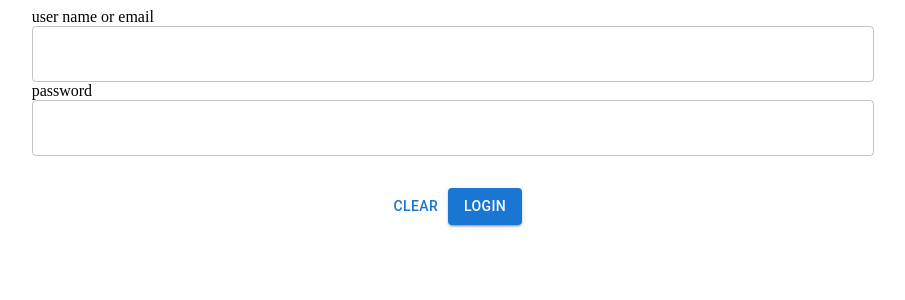
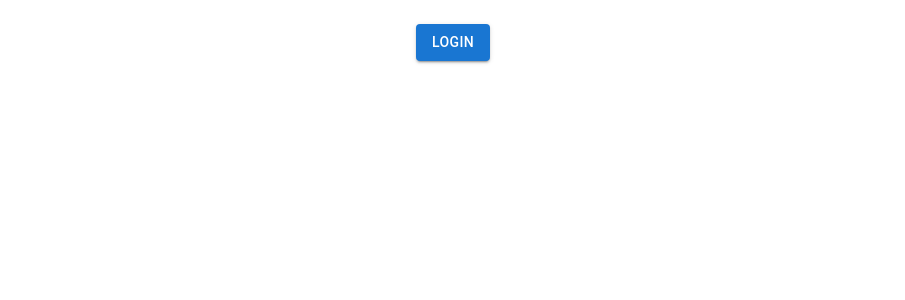
Before and after one commit to mpehlivanova/Login-logout-app, a React (Create React App) app: page / in a window 1280 px wide. Shown: the top 300 px of the page, without its empty margins (187-1092 px from the left). Built offline with nearby package versions, Linux system fonts and the light colour scheme.

Commit message:
feat: implement login with msal

```diff
--- a/package.json
+++ b/package.json
@@ -9,6 +9,8 @@
     "eject": "react-scripts eject"
   },
   "dependencies": {
+    "@azure/msal-browser": "^3.10.0",
+    "@azure/msal-react": "^2.0.12",
     "@emotion/react": "^11.11.3",
     "@emotion/styled": "^11.11.0",
     "@mui/material": "^5.15.11",
@@ -20,6 +22,7 @@
     "@types/react": "^18.2.60",
     "@types/react-dom": "^18.2.19",
     "axios": "^1.6.7",
+    "install": "^0.13.0",
     "jwt-decode": "^4.0.0",
     "react": "^18.2.0",
     "react-dom": "^18.2.0",
--- a/src/api/api.ts
+++ b/src/api/api.ts
@@ -1,43 +1,28 @@
-import { GrantType } from '../enum';
-import { MethodType, RequestBody, RequestUser } from '../types';
-import {
-  AUDIENCE,
-  BASE_URL,
-  CLIENT_ID,
-  CLIENT_SECRET,
-  HEADERS as headers,
-  SCOPE,
-} from './constants';
-
-export const login = async (user: RequestUser) =>
-  await request(`${BASE_URL}/oauth/token`, 'POST', {
-    ...user,
-    grant_type: GrantType.password,
-  });
-
-export const refreshSession = async (refreshToken: string) =>
-  await request(`${BASE_URL}/oauth/token`, 'POST', {
-    refresh_token: refreshToken,
-    grant_type: GrantType.refresh_token,
-  });
+import { getToken } from '../auth/auth-manager';
+import { TokenType } from '../enum';
+import { MethodType } from '../types';
+import { HEADERS } from './constants';
 
 export const request = async (
   endpoint: string,
   method: MethodType,
-  body?: any
+  body?: any,
+  authorization?: boolean
 ) => {
-  const bodyBase: RequestBody = {
-    client_id: CLIENT_ID,
-    client_secret: CLIENT_SECRET,
-    audience: AUDIENCE,
-    scope: SCOPE,
+  const headers = {
+    ...HEADERS,
+    ...(authorization
+      ? {
+          Authorization: `Bearer ${getToken(TokenType.accessToken)}`,
+        }
+      : {}),
   };
   let response = null;
   try {
     response = await fetch(`${endpoint}`, {
       headers,
       method,
-      body: JSON.stringify(body ? { ...bodyBase, ...body } : bodyBase),
+      body: JSON.stringify(body),
     });
   } catch {
     throw new Error('error response');
--- a/src/api/constants.ts
+++ b/src/api/constants.ts
@@ -1,7 +1,25 @@
-export const CLIENT_ID = 'JpwJuEhdlzYrH6FO3kW6QVP8GTr0cVr9';
-export const CLIENT_SECRET =
-  'rctURI8w_fRJe73DPqaI8ASCAbJGCd18p8QsU9nkNpU1_CTadZUzsWzD79YtovLO';
+import { Configuration, ProtocolMode } from '@azure/msal-browser';
+
+export const CLIENT_ID = '7RswiAboRELefuFhVK9RRhaWloTr0VNq';
 export const AUDIENCE = 'https://dev-y4thf51u18ja0ber.eu.auth0.com/api/v2/';
-export const SCOPE = 'openid offline_access';
+export const SCOPE = ['openid', 'offline_access', 'email'];
 export const HEADERS = { 'content-type': 'application/json' };
 export const BASE_URL = 'https://dev-y4thf51u18ja0ber.eu.auth0.com';
+
+export const msalConfig: Configuration = {
+  auth: {
+    clientId: CLIENT_ID,
+    authority: BASE_URL,
+    redirectUri: 'http://localhost:3000/home',
+    OIDCOptions: {
+      serverResponseType: 'query',
+      defaultScopes: SCOPE,
+    },
+    protocolMode: ProtocolMode.OIDC,
+    knownAuthorities: [BASE_URL],
+  },
+  cache: {
+    cacheLocation: 'localStorage',
+    storeAuthStateInCookie: true,
+  },
+};
--- a/src/auth/auth-manager.ts
+++ b/src/auth/auth-manager.ts
@@ -1,11 +1,8 @@
 import { jwtDecode } from 'jwt-decode';
+import { PublicClientApplication } from '@azure/msal-browser';
+import { msalConfig } from '../api/constants';
 import { TokenType } from '../enum';
-import {
-  AccessTokenDecodeType,
-  AuthenticationResponseType,
-  RequestUser,
-} from '../types';
-import { login, refreshSession } from '../api/api';
+import { AccessTokenDecodeType, AuthenticationResponseType } from '../types';
 
 export const logoutUser: Function = () => {
   Object.keys(TokenType).forEach((token) =>
@@ -14,49 +11,48 @@ export const logoutUser: Function = () => {
 };
 
 export const saveUserDataLocalStorage: Function = ({
-  id_token,
-  access_token,
-  refresh_token,
+  idToken,
+  accessToken,
 }: AuthenticationResponseType) => {
-  if (refresh_token) {
-    window.localStorage.setItem(TokenType.refresh, refresh_token);
-  }
-  window.localStorage.setItem(TokenType.bearer, id_token);
-  window.localStorage.setItem(TokenType.access, access_token);
+  window.localStorage.setItem(TokenType.idToken, idToken);
+  window.localStorage.setItem(TokenType.accessToken, accessToken);
 };
 
-export const getToken: Function = (typeToken: TokenType) => {
-  return window.localStorage.getItem(typeToken);
+export const getToken: Function = (tokenType: TokenType) => {
+  return window.localStorage.getItem(tokenType);
 };
 
 export const isValidAccessToken: Function = () => {
-  const token = getToken(TokenType.access);
-  if (!token) {
+  const accessToken: any = getToken(TokenType.accessToken);
+  if (!accessToken) {
     return false;
   }
-  const accessTokenDecode: AccessTokenDecodeType = jwtDecode(token);
+  const accessTokenDecode: AccessTokenDecodeType = jwtDecode(accessToken);
   const expDate = new Date(accessTokenDecode?.exp * 1000);
   return expDate > new Date();
 };
 
 export const refreshUserSession: Function = async () => {
-  try {
-    const refreshToken: string | null = getToken(TokenType.refresh);
-    if (refreshToken) {
-      const res: AuthenticationResponseType = await refreshSession(
-        refreshToken
-      );
-      saveUserDataLocalStorage({ ...res });
-      return true;
-    }
-    return false;
-  } catch (error: any) {
-    alert(error.message);
-    return false;
-  }
+  // TODO: this method will be change
+  // try {
+  //   const { refreshToken }: any = getTokens();
+  //   if (refreshToken) {
+  //     const res: AuthenticationResponseType = await refreshSession(
+  //       refreshToken
+  //     );
+  //     saveUserDataLocalStorage({ ...res });
+  //     return true;
+  //   }
+  //   return false;
+  // } catch (error: any) {
+  //   alert(error.message);
+  //   return false;
+  // }
 };
 
-export const loginUser = async (user: RequestUser) => {
-  const res: AuthenticationResponseType = await login({ ...user });
-  saveUserDataLocalStorage(res);
+export const loginUser = async () => {
+  const msalInstance =
+    await PublicClientApplication.createPublicClientApplication(msalConfig);
+  const result = await msalInstance.loginPopup();
+  saveUserDataLocalStorage(result);
 };
--- a/src/context/AuthContext.tsx
+++ b/src/context/AuthContext.tsx
@@ -1,13 +1,13 @@
 import React, { useEffect } from "react";
+import { useNavigate } from 'react-router-dom';
 import { createContext, useState } from 'react';
 import {
+  isValidAccessToken,
+  logoutUser,
   getToken,
-  isValidAccessToken,
-  refreshUserSession,
-  logoutUser
+  refreshUserSession
 } from '../auth/auth-manager';
 import { TokenType } from '../enum';
-import { useNavigate } from 'react-router-dom';
 
 export interface AuthContextProps {
   isAuthenticated: boolean;
@@ -23,7 +23,7 @@ export const AuthProvider: React.FC<{ children: React.ReactNode }> = ({
   children,
 }) => {
   const navigate = useNavigate();
-  const accessToken: string = getToken(TokenType.access) || '';
+  const accessToken: string = getToken(TokenType.accessToken) || ''
   const [isAuthenticated, setAuthenticated] = useState<boolean>(Boolean(accessToken));
 
   const validateUserSession = async () => {
--- a/src/context/UserContext.tsx
+++ b/src/context/UserContext.tsx
@@ -3,8 +3,8 @@ import { createContext, useEffect, useState } from 'react';
 import { jwtDecode } from 'jwt-decode';
 import { useAuthContext } from '../hooks/useAuthContext';
 import { getToken } from '../auth/auth-manager';
+import { User } from '../types';
 import { TokenType } from '../enum';
-import { User } from '../types';
 
 export interface UserContextProps {
   user?: User,
@@ -23,11 +23,11 @@ export const UserProvider: React.FC<{ children: React.ReactNode }> = ({
 
   useEffect(() => {
     if (isAuthenticated) {
-      const bearer: any = getToken(TokenType.bearer);
-      const { email, picture, name }: any = jwtDecode(bearer);
+      const idToken: any = getToken(TokenType.idToken)
+      const { picture, name }: any = jwtDecode(idToken);
       setUser({
         name,
-        email,
+        email: name || "",
         picture,
       });
     } else {
--- a/src/enum.ts
+++ b/src/enum.ts
@@ -1,7 +1,6 @@
 export enum TokenType {
-  bearer = 'bearer',
-  access = 'access',
-  refresh = 'refresh',
+  accessToken = 'accessToken',
+  idToken = 'idToken',
 }
 
 export enum Pages {
@@ -11,8 +10,3 @@ export enum Pages {
   pageNotFound = 'page-not-found',
   login = 'login',
 }
-
-export enum GrantType {
-  password = 'password',
-  refresh_token = 'refresh_token',
-}
--- a/src/pages/login.tsx
+++ b/src/pages/login.tsx
@@ -1,44 +1,24 @@
-import React, { useState } from "react";
+import React from "react";
 import { Navigate, useNavigate } from 'react-router-dom';
-import { Alert, Button, Grid, TextField } from '@mui/material';
+import { Button, Grid } from '@mui/material';
 import { loginUser } from '../auth/auth-manager';
 import { useAuthContext } from '../hooks/useAuthContext';
-import { Pages, } from '../enum';
-import { RequestUser } from '../types';
+import { Pages } from '../enum';
+
 
 const LoginPage = () => {
   const { isAuthenticated, setAuthenticated } = useAuthContext();
   const navigate = useNavigate();
-  const [errorState, setErrorState] = useState('');
-  const [user, setUser] = useState<RequestUser>({
-    username: "",
-    password: "",
-  });
 
   const handleSubmit = async (e: any) => {
     e.preventDefault();
     try {
-      if (!Boolean(user.username.length) || !Boolean(user.password.length)) {
-        setErrorState('Please provide valid input.');
-      } else {
-        await loginUser(user);
+      await loginUser()
       setAuthenticated(true);
       navigate(`/${Pages.home}`);
-      }
-
     } catch (error: any) {
-      setErrorState(error.message);
       setAuthenticated(false);
     }
-  };
-
-  const handleInput = (e: any) => {
-    const { name, value } = e.target;
-    setUser((prev: any) => ({
-      ...prev,
-      [name]: value,
-    }));
-    setErrorState('');
   };
 
   if (isAuthenticated) {
@@ -47,57 +27,15 @@ const LoginPage = () => {
 
   return (
     <Grid container justifyContent="center">
-      <Grid item xs={8} >
-        <form onSubmit={handleSubmit}>
-          <Grid item xs={12}>
-            user name or email
-            <TextField
-              fullWidth
-              variant="outlined"
-              id="username"
-              type="username"
-              name='username'
-              onChange={handleInput}
-              value={user.username}
-            />
-          </Grid>
-          <Grid item xs={12}>
-            password
-            <TextField
-              fullWidth
-              type="password"
-              variant="outlined"
-              id="password"
-              name="password"
-              onChange={handleInput}
-              value={user.password}
-            />
-          </Grid>
-          <Grid item xs={12} m={2}>
-            {errorState && <Alert variant="filled" severity="error">{errorState}</Alert>}
-          </Grid>
       <Grid item container justifyContent="center" p={2}>
-            <Grid>
-              <Button onClick={() => {
-                setUser({
-                  username: "",
-                  password: "",
-                });
-                setErrorState('');
-              }
-              }>
-                clear
-              </Button>
         <Button
           variant="contained"
           type="submit"
+          onClick={handleSubmit}
         >
           login
         </Button>
       </Grid>
-          </Grid>
-        </form>
-      </Grid >
     </Grid >
   );
 }
```
Also changed, not shown: src/types.ts (+3 -21 lines), 1 other file (tests, documents, lock files or other folders). Lines whose indentation alone changed are shown as unchanged.
